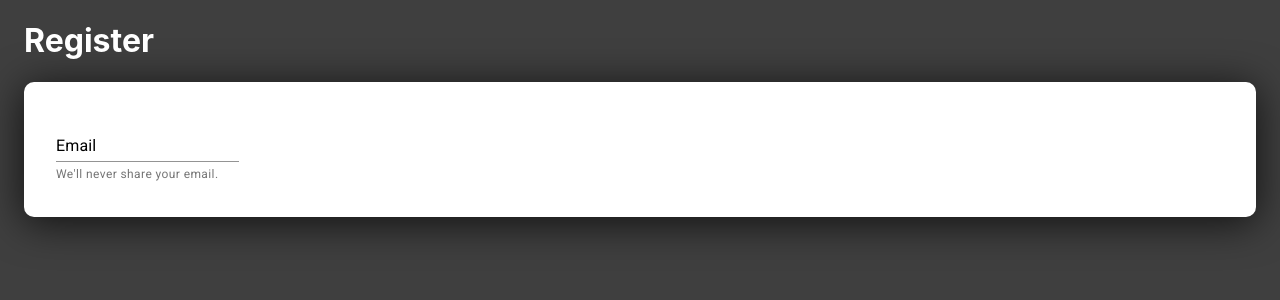
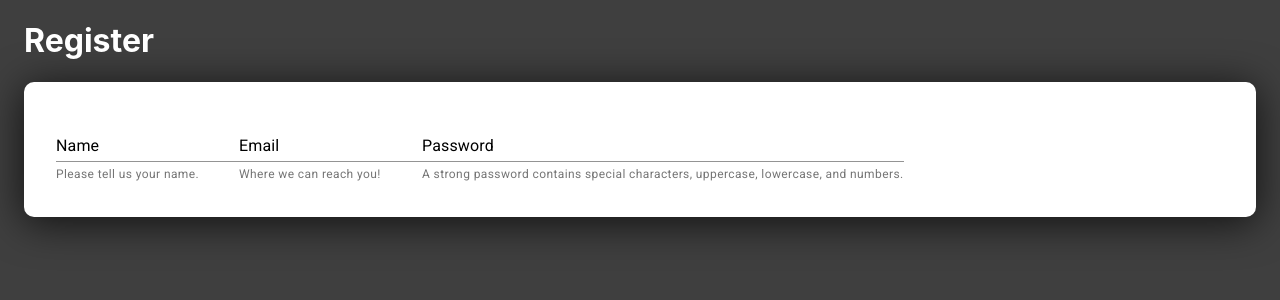
Before and after one commit to JosephThomasVasquez/Node-PostgreSQL-Auth, a React (Create React App) app in the folder client/: page /register in a window 1280 px wide. Shown: the top 300 px of the page. Built offline with nearby package versions, Linux system fonts and the light colour scheme.

Commit message:
Added more input fields to enter user data

```diff
--- a/client/src/Views/Register.js
+++ b/client/src/Views/Register.js
@@ -31,10 +31,26 @@ const Register = () => {
 
         <form action="/users/register" method="POST" className="form-bg">
           <FormControl>
+            <InputLabel className="input-labels">Name</InputLabel>
+            <Input id="input-name" aria-describedby="Enter your name" />
+            <FormHelperText id="Enter your name">
+              Please tell us your name.
+            </FormHelperText>
+          </FormControl>
+
+          <FormControl>
             <InputLabel className="input-labels">Email</InputLabel>
-            <Input id="my-input" aria-describedby="my-helper-text" />
-            <FormHelperText id="my-helper-text">
-              We'll never share your email.
+            <Input id="input-email" aria-describedby="Enter your email address" />
+            <FormHelperText id="Enter your email address">
+              Where we can reach you!
+            </FormHelperText>
+          </FormControl>
+
+          <FormControl>
+            <InputLabel className="input-labels">Password</InputLabel>
+            <Input id="input-password" aria-describedby="Please enter a strong password" />
+            <FormHelperText id="Please enter a strong password">
+            A strong password contains special characters, uppercase, lowercase, and numbers.
             </FormHelperText>
           </FormControl>
         </form>
```
